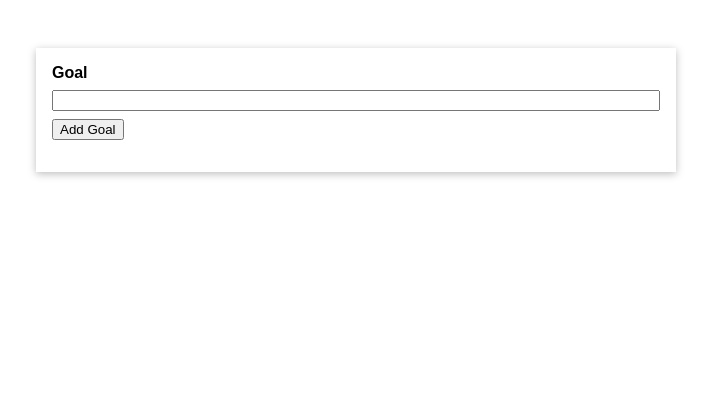
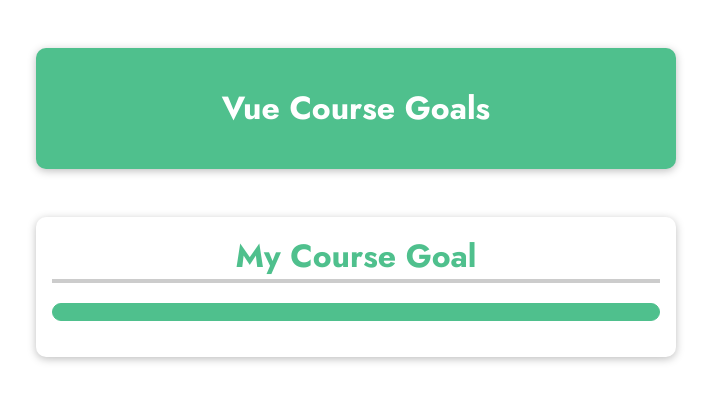
Before and after one commit to TranspoLord/Vue-Mastery-Course, a plain HTML site: page index.html in a window 1280 px wide. Shown: the whole page, without its empty margins (284-995 px from the left). Drawn offline with nearby package versions, Linux system fonts and the light colour scheme.

Commit message:
updating new course material

```diff
--- a/app.js
+++ /dev/null
@@ -1,31 +0,0 @@
-Vue.createApp({
-  data: function() {
-    return {
-      goals: [],
-      enteredValue: ''
-    };
-  },
-  methods: {
-    addGoal() {
-      this.goals.push(this.enteredValue);
-      this.enteredValue = '';
-    }
-  }
-
-}).mount('#app');
-
-
-
-// const buttonEl = document.querySelector('button');
-// const inputEl = document.querySelector('input');
-// const listEl = document.querySelector('ul');
-
-// function addGoal() {
-//   const enteredValue = inputEl.value;
-//   const listItemEl = document.createElement('li');
-//   listItemEl.textContent = enteredValue;
-//   listEl.appendChild(listItemEl);
-//   inputEl.value = '';
-// }
-
-// buttonEl.addEventListener('click', addGoal);
--- a/index.html
+++ b/index.html
@@ -1,25 +1,24 @@
-
-
 <!DOCTYPE html>
 <html lang="en">
   <head>
     <meta charset="UTF-8" />
     <meta name="viewport" content="width=device-width, initial-scale=1.0" />
-    <title>A First App</title>
+    <title>Vue Basics</title>
+    <link
+      href="https://fonts.googleapis.com/css2?family=Jost:wght@400;700&display=swap"
+      rel="stylesheet"
+    />
     <link rel="stylesheet" href="styles.css" />
+    <script src="https://unpkg.com/vue@next" defer></script>
+    <script src="app.js" defer></script>
   </head>
   <body>
-    <div id="app">
-      <div>
-        <label for="goal">Goal</label>
-        <input type="text" id="goal" v-model="enteredValue"/>
-        <button v-on:click="addGoal">Add Goal</button>
-      </div>
-      <ul>
-        <li v-for="goal in goals">{{ goal }}</li>
-      </ul>
-    </div>
-    <script src="https://unpkg.com/vue@3"></script>
-    <script src="app.js"></script>
+    <header>
+      <h1>Vue Course Goals</h1>
+    </header>
+    <section id="user-goal">
+      <h2>My Course Goal</h2>
+      <p></p>
+    </section>
   </body>
 </html>
--- a/styles.css
+++ b/styles.css
@@ -3,38 +3,76 @@
 }
 
 html {
-  font-family: sans-serif;
+  font-family: 'Jost', sans-serif;
 }
 
 body {
   margin: 0;
 }
 
-#app {
+header {
+  box-shadow: 0 2px 8px rgba(0, 0, 0, 0.26);
   margin: 3rem auto;
+  border-radius: 10px;
+  padding: 1rem;
+  background-color: #4fc08d;
+  color: white;
+  text-align: center;
+  width: 90%;
   max-width: 40rem;
-  padding: 1rem;
-  box-shadow: 0 2px 8px rgba(0, 0, 0, 0.26);
 }
 
-label, input {
-  margin-bottom: 0.5rem;
-  display: block;
-  width: 100%;
+#user-goal {
+  box-shadow: 0 2px 8px rgba(0, 0, 0, 0.26);
+  margin: 3rem auto;
+  border-radius: 10px;
+  padding: 1rem;
+  text-align: center;
+  width: 90%;
+  max-width: 40rem;
 }
 
-label {
-  font-weight: bold;
+#user-goal h2 {
+  font-size: 2rem;
+  border-bottom: 4px solid #ccc;
+  color: #4fc08d;
+  margin: 0 0 1rem 0;
 }
 
-ul {
-  list-style: none;
-  margin: 1rem 0;
-  padding: 0;
+#user-goal p {
+  font-size: 1.25rem;
+  font-weight: bold;
+  border: 1px solid #4fc08d;
+  background-color: #4fc08d;
+  color: white;
+  padding: 0.5rem;
+  border-radius: 25px;
 }
 
-li {
-  margin: 1rem 0;
-  padding: 1rem;
+#user-goal input {
+  font: inherit;
   border: 1px solid #ccc;
 }
+
+#user-goal input:focus {
+  outline: none;
+  border-color: #1b995e;
+  background-color: #d7fdeb;
+}
+
+#user-goal button {
+  font: inherit;
+  cursor: pointer;
+  border: 1px solid #ff0077;
+  background-color: #ff0077;
+  color: white;
+  padding: 0.05rem 1rem;
+  box-shadow: 1px 1px 2px rgba(0, 0, 0, 0.26);
+}
+
+#user-goal button:hover,
+#user-goal button:active {
+  background-color: #ec3169;
+  border-color: #ec3169;
+  box-shadow: 1px 1px 4px rgba(0, 0, 0, 0.26);
+}
```
Also changed, not shown: Readme.txt (deleted), 3 other files.
